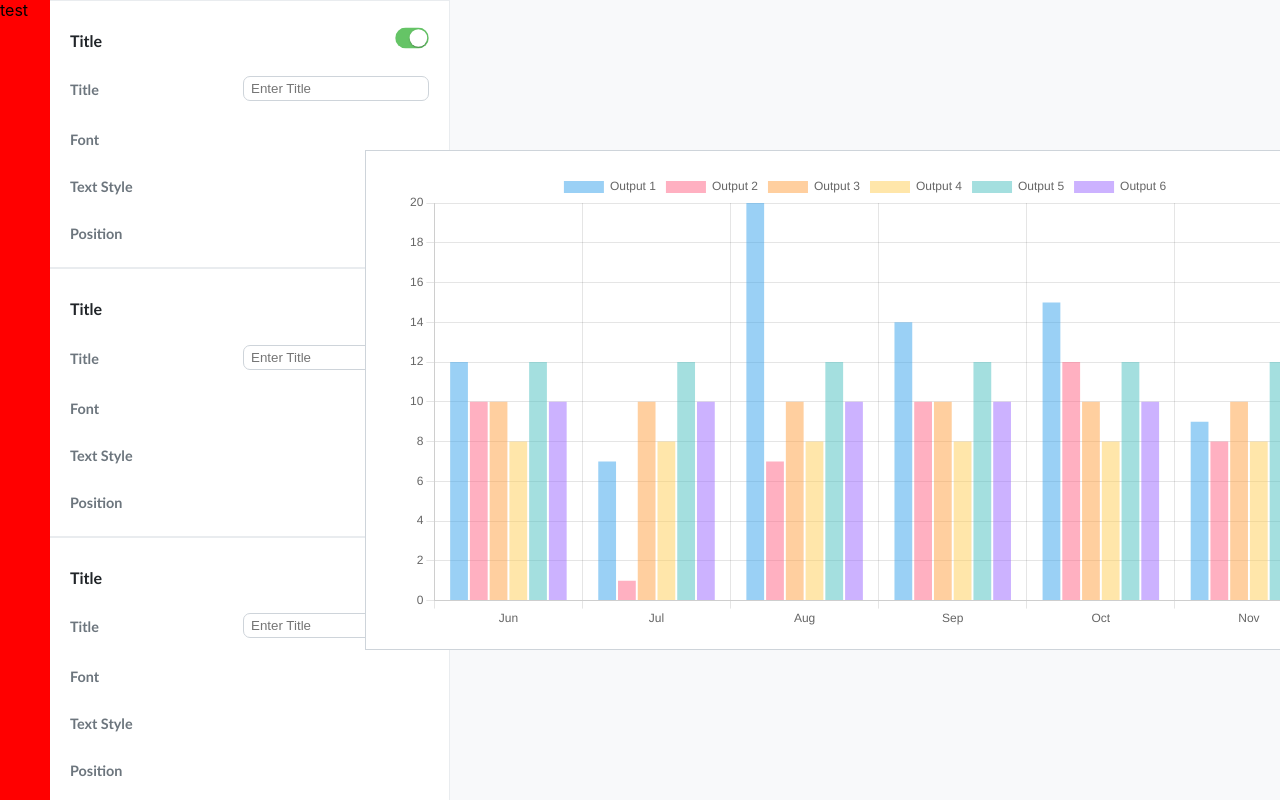
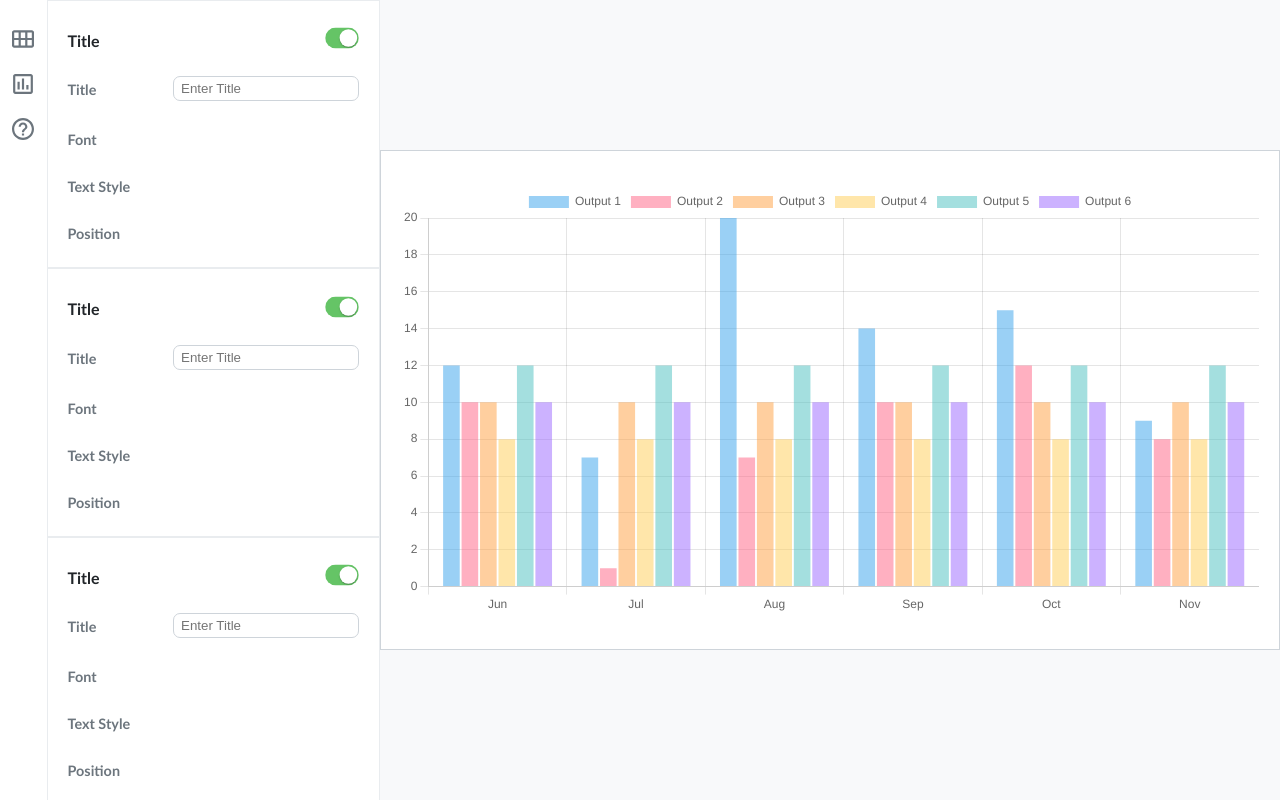
Before and after one commit to darshandesai1095/graph-creator, a React (Create React App) app: page / in a window 1280 px wide. Built offline with nearby package versions, Linux system fonts and the light colour scheme.

Commit message:
navigation updates

```diff
--- a/src/App.css
+++ b/src/App.css
@@ -13,36 +13,56 @@
 }
 
 .navigation {
-  background-color: red;
+  background-color: white;
   width: 50px;
   height: 100vh;
+  border-right: 1.5px solid #e9ecef;
+  display: flex;
+  flex-direction: column;
+  align-items: center;
+  color: #6c757d;
+  padding-top: 20px;
+}
+
+.navigation > div {
+  margin-bottom: 5px;
+}
+
+.navigation > div:hover {
+  color: #5465ff;
+  cursor: pointer;
+  background-color: #f8f9fa;
+  border-radius: 5px;
 }
 
 .main-content {
   flex-grow: 1;
   background: #f8f9fa;
   display: flex;
+  align-items: center;
   justify-content: center;
-  align-items: center;
 }
 
 .main-content__chart {
   border: 1px solid #ced4da;
   height: 500px;
-  width: 1000px;
+  width: 900px;
   padding: 20px;
   background-color: white;
   display: inline-block;
   display: flex;
   justify-content: center;
   align-items: center;
-  position: fixed;
 }
 
 .sidebar {
-  width: 400px;
+  width: 350px;
   height: 100vh;
   background-color: white;
   overflow-y: scroll;
   border-right: 1.5px solid #e9ecef;
 }
+
+.test {
+  color: #65C466
+}
--- a/src/Components/MUIComponents/CustomizedSwitch.js
+++ b/src/Components/MUIComponents/CustomizedSwitch.js
@@ -18,7 +18,7 @@ const CustomSwitch = styled((props) => (
       transform: 'translateX(16px)',
       color: '#fff',
       '& + .MuiSwitch-track': {
-        backgroundColor: theme.palette.mode === 'dark' ? '#2ECA45' : '#65C466',
+        backgroundColor: theme.palette.mode === 'dark' ? '#2ECA45' : '#65C466', //#5465ff
         opacity: 1,
         border: 0,
       },
--- a/src/Components/Navigation.js
+++ b/src/Components/Navigation.js
@@ -1,10 +1,23 @@
 import React from 'react'
+import CalendarViewMonthIcon from '@mui/icons-material/CalendarViewMonth';
+import BarChartIcon from '@mui/icons-material/BarChart';
+import InsertChartOutlinedOutlinedIcon from '@mui/icons-material/InsertChartOutlinedOutlined';
+import HelpOutlineOutlinedIcon from '@mui/icons-material/HelpOutlineOutlined';
 
 function Navigation() {
 
     return (
         <div className='navigation'>
-            test
+            <div>
+                <CalendarViewMonthIcon sx={{transform: 'scale(1.1)', margin: '5px', marginTop: '7px'}}/>
+            </div>
+            <div>
+                <InsertChartOutlinedOutlinedIcon sx={{transform: 'scale(1.1)', margin: '5px', marginTop: '7px'}}/>
+            </div>
+            <div>
+                <HelpOutlineOutlinedIcon sx={{transform: 'scale(1.1)', margin: '5px', marginTop: '7px'}}/>
+            </div>
+
         </div>
     );
 }
```
